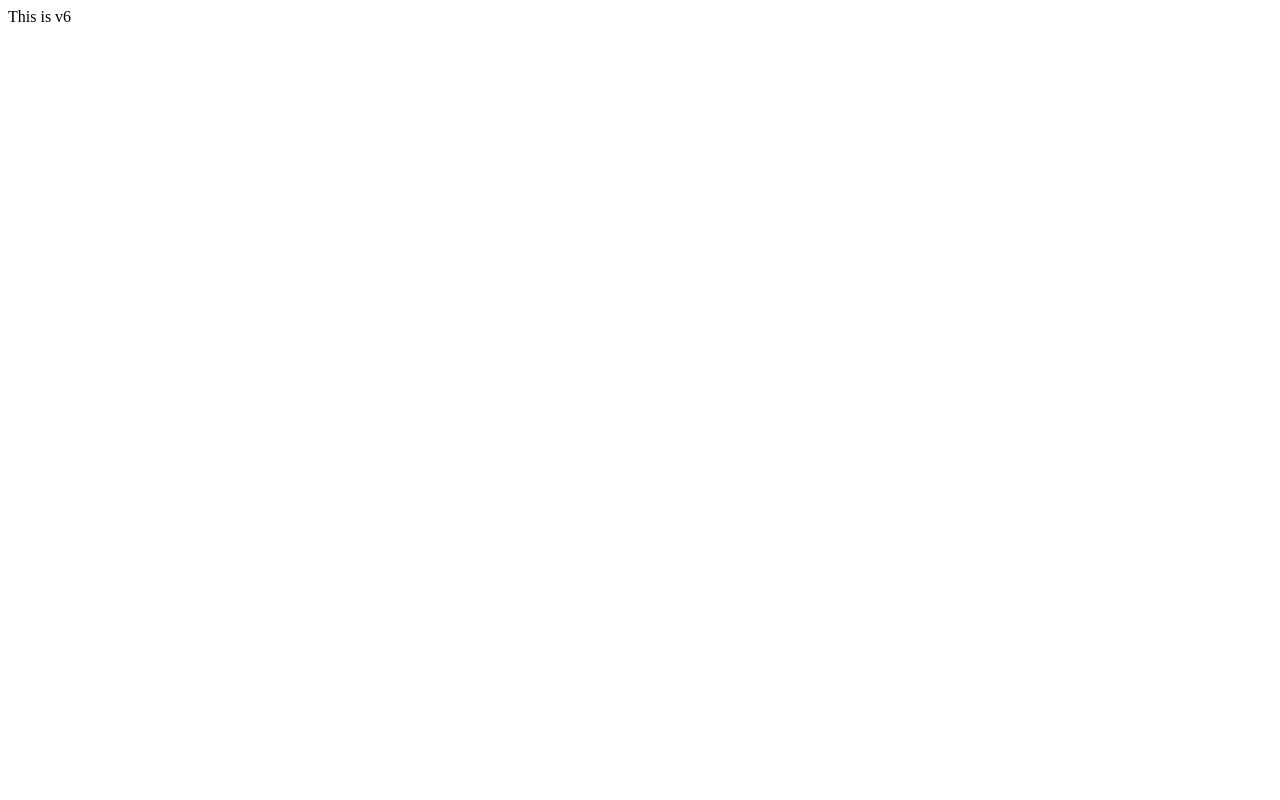
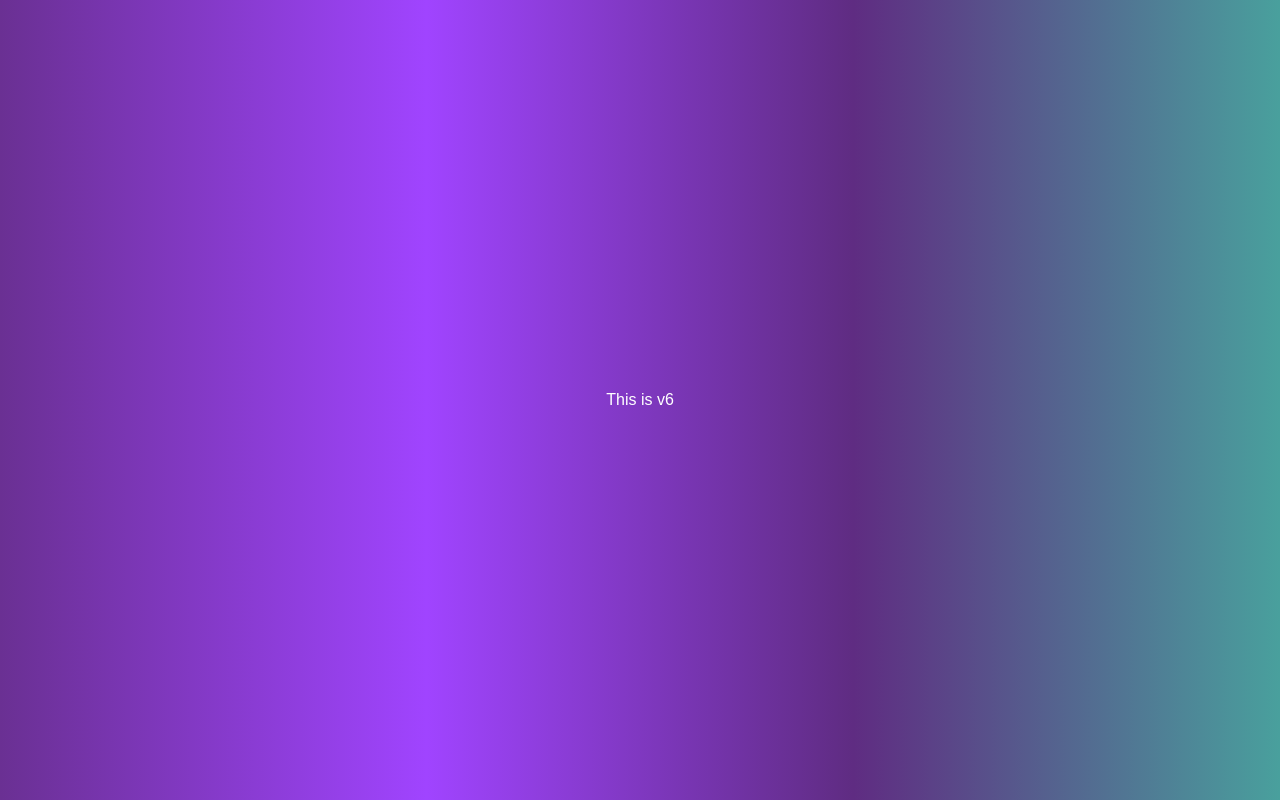
Before and after one commit to rahul12345678909/myrepO, a plain HTML site: page index.html in a window 1280 px wide. Drawn offline with Linux system fonts and the light colour scheme.

Commit message:
Added Design for website

```diff
--- a/index.html
+++ b/index.html
@@ -3,6 +3,7 @@
 <head>
     <meta charset="UTF-8">
     <meta name="viewport" content="width=device-width, initial-scale=1.0">
+    <link rel="stylesheet" href="styles.css">
     <title>Document</title>
 </head>
 <body>
--- /dev/null
+++ b/styles.css
@@ -0,0 +1,21 @@
+/* styles.css */
+body {
+    /* Set a gradient background from purple to teal */
+    background: linear-gradient(to right, #6a3093, #a044ff, #5f2c82, #49a09d);
+    font-family: Arial, sans-serif;
+    /* Sets a clean, modern font for the body text */
+    color: white;
+    /* Sets the text color to white for better contrast */
+    margin: 0;
+    /* Removes default margin */
+    padding: 0;
+    /* Removes default padding */
+    display: flex;
+    /* Enables flexbox layout */
+    justify-content: center;
+    /* Centers content horizontally */
+    align-items: center;
+    /* Centers content vertically */
+    height: 100vh;
+    /* Makes the body take the full height of the viewport */
+}
```
